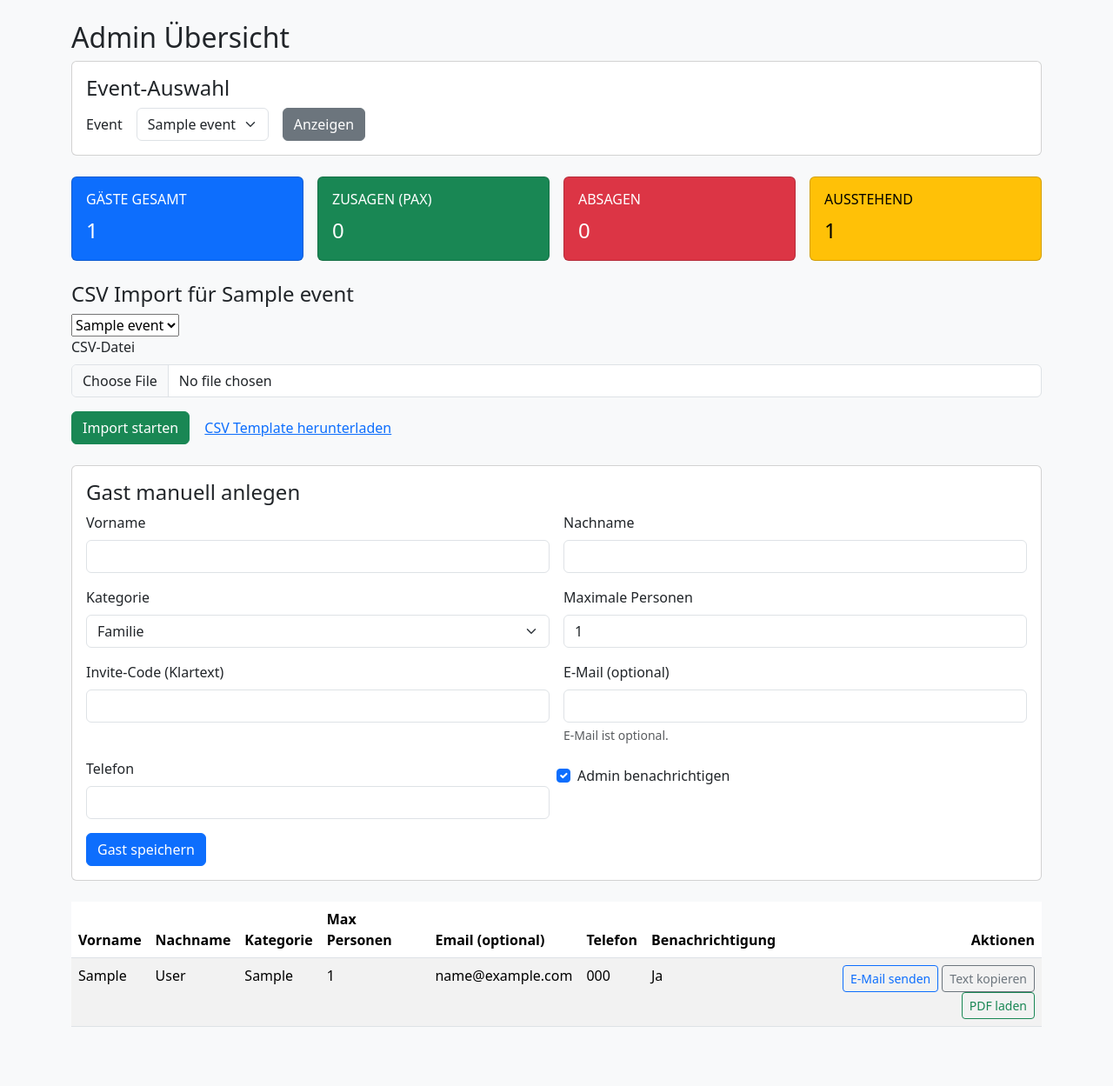
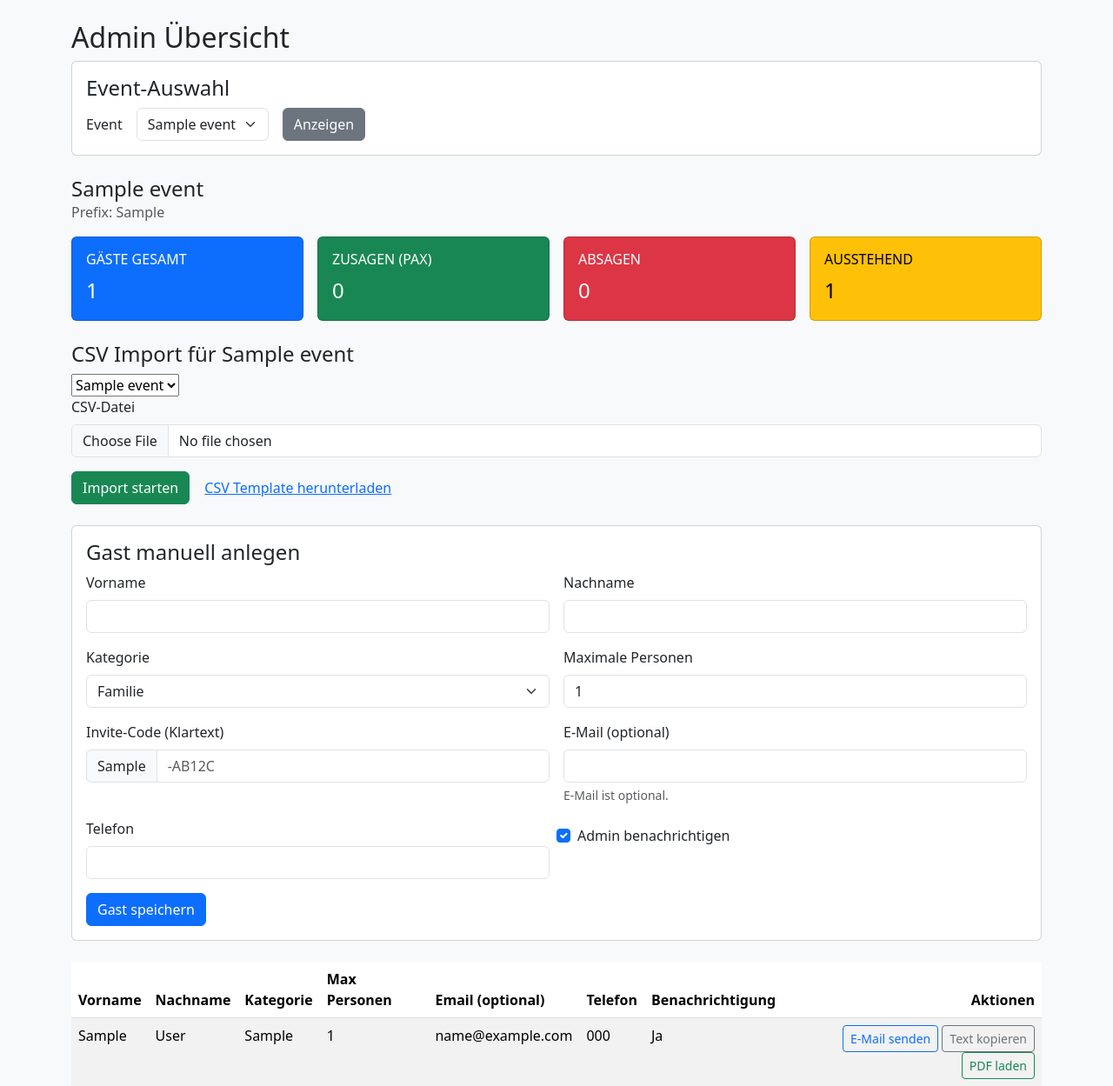
Before and after one commit to OlafZer/event-planner, a Flask app: page /admin in a window 1280 px wide. Shown: the part 54-1303 px from the top of the page at 87% size. Before the commit the page ends 1235 px from the top, so only its background shows below. Run offline with Flask 3, Linux system fonts and the light colour scheme; a user stored in the database is signed in; tables that the repository leaves empty hold one stand-in row (values such as "Sample post"); some libraries are stand-ins or nearby versions.

Commit message:
Update invite code entry and demo output

```diff
--- a/app/forms.py
+++ b/app/forms.py
@@ -134,8 +134,10 @@ class GuestForm(FlaskForm):
         "Invite-Code (Klartext)",
         validators=[
             DataRequired(),
-            Regexp(INVITE_CODE_PATTERN, message="Code muss dem Format XX-ABCDE entsprechen."),
+            Length(min=5, max=6),
+            Regexp(r"^-?[A-Za-z0-9]{5}$", message="Code muss 5 Zeichen enthalten (z. B. -AB12C)."),
         ],
+        render_kw={"maxlength": 6, "placeholder": "-AB12C"},
     )
     email = StringField("E-Mail (optional)", validators=[Optional(), Email(), Length(max=255)])
     telephone = StringField("Telefon", validators=[Optional(), Length(max=50)])
--- a/app/routes/admin.py
+++ b/app/routes/admin.py
@@ -80,6 +80,18 @@ def _validate_invite_code_for_event(code: str, event: Event) -> Optional[str]:
     if normalized[:2] != event.code_prefix:
         return None
     return normalized
+
+
+def _prepare_manual_invite_code(code: str, event: Event) -> Optional[str]:
+    """Build a full invite code for manual entry based on the event prefix."""
+
+    normalized = normalize_invite_code(code)
+    if re.fullmatch(INVITE_CODE_PATTERN, normalized):
+        return normalized if normalized[:2] == event.code_prefix else None
+    suffix = normalized.lstrip("-")
+    if not re.fullmatch(r"^[A-Z0-9]{5}$", suffix):
+        return None
+    return f"{event.code_prefix}-{suffix}"
 
 
 @admin_bp.route("/admin/login", methods=["GET", "POST"])
@@ -273,9 +285,12 @@ def admin_dashboard() -> Response | str:
             flash("Bitte wähle zuerst ein Event aus.", "warning")
             return redirect(url_for("admin.admin_dashboard"))
         _require_event_access(active_event.id)
-        normalized_code = _validate_invite_code_for_event(guest_form.invite_code.data, active_event)
+        normalized_code = _prepare_manual_invite_code(guest_form.invite_code.data, active_event)
         if not normalized_code:
-            flash(f"Invite-Code muss mit {active_event.code_prefix} beginnen.", "danger")
+            flash(
+                f"Invite-Code muss 5 Zeichen enthalten und beginnt automatisch mit {active_event.code_prefix}.",
+                "danger",
+            )
         else:
             code_hash = hash_invite_code(normalized_code)
             if Guest.query.filter_by(event_id=active_event.id, invite_code_hash=code_hash).first():
--- a/scripts/create_demo_data.py
+++ b/scripts/create_demo_data.py
@@ -69,6 +69,7 @@ def create_demo_events() -> None:
 def create_demo_guests(event: Event, count: int = 15) -> None:
     """Generate demo guests for the given event."""
     status_choices = ["safe_the_date", "zusage", "absage", "unsicher"]
+    invite_codes: list[tuple[str, str]] = []
     for _ in range(count):
         first_name = faker.first_name()
         last_name = faker.last_name()
@@ -87,7 +88,10 @@ def create_demo_guests(event: Event, count: int = 15) -> None:
             notify_admin=random.choice([True, False]),
         )
         db.session.add(guest)
+        invite_codes.append((f"{first_name} {last_name}", invite_code))
     print(f"{count} Gäste für {event.name} vorbereitet.")
+    for guest_name, invite_code in invite_codes:
+        print(f"  {guest_name}: {invite_code}")
 
 
 if __name__ == "__main__":
--- a/templates/admin_dashboard.html
+++ b/templates/admin_dashboard.html
@@ -66,6 +66,10 @@
 </div>
 
 {% if active_event %}
+  <div class="mb-3">
+      <h4 class="mb-0">{{ active_event.name }}</h4>
+      <div class="text-muted">Prefix: {{ active_event.code_prefix }}</div>
+  </div>
   <div class="row row-cols-1 row-cols-md-4 g-3 mb-4">
       <div class="col">
           <div class="card text-bg-primary">
@@ -137,7 +141,10 @@
                   </div>
                   <div class="col-md-6">
                       {{ guest_form.invite_code.label(class_='form-label') }}
-                      {{ guest_form.invite_code(class_='form-control') }}
+                      <div class="input-group">
+                          <span class="input-group-text">{{ active_event.code_prefix }}</span>
+                          {{ guest_form.invite_code(class_='form-control') }}
+                      </div>
                   </div>
                   <div class="col-md-6">
                       {{ guest_form.email.label(class_='form-label') }}
```
